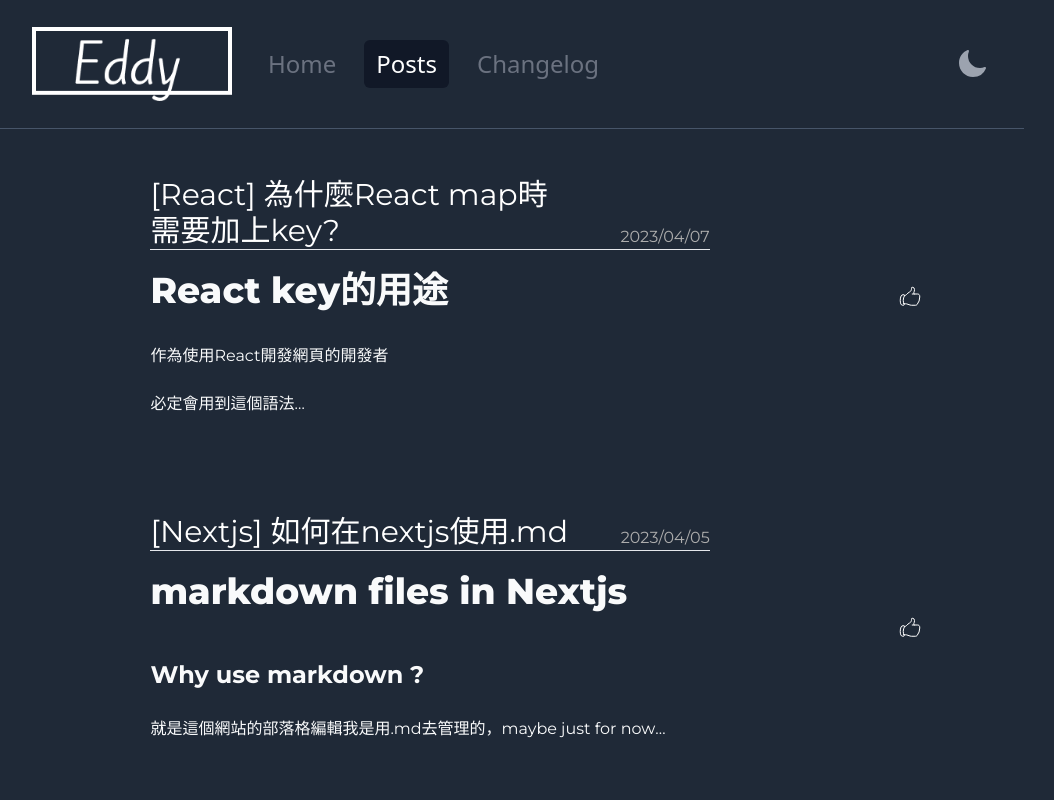
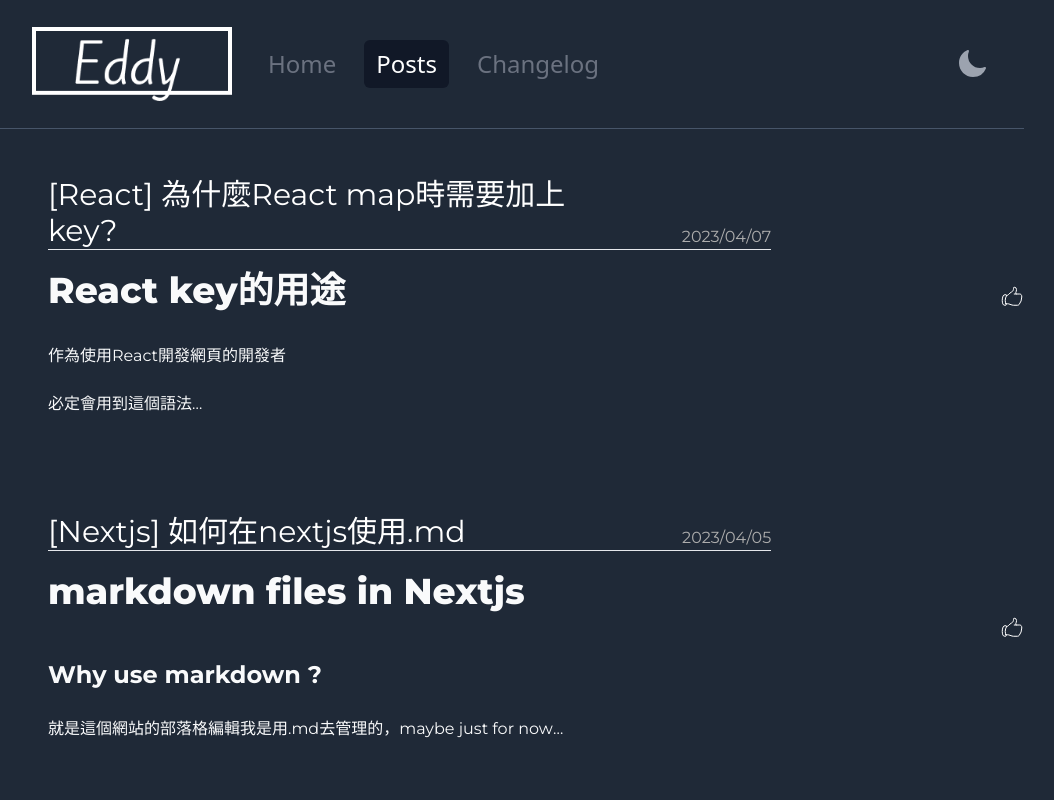
Before and after one commit to milkeddy1/eddy-blog, a Next.js app: page /posts in a window 1280 px wide. Shown: the top 800 px of the page, without its empty margins (128-1182 px from the left). Built offline with nearby package versions, Linux system fonts and the light colour scheme.

Commit message:
refactor: posts witdh

```diff
--- a/src/pages/posts/index.tsx
+++ b/src/pages/posts/index.tsx
@@ -34,7 +34,7 @@ export default function Posts(props: PostsProps) {
   });
 
   return (
-    <div className="w-full md:w-[80%] m-auto flex flex-col-reverse">
+    <div className="w-full  m-auto flex flex-col-reverse">
       {postData.map((item) => {
         return <SinglePostList key={item.id} data={item} />;
       })}
```
